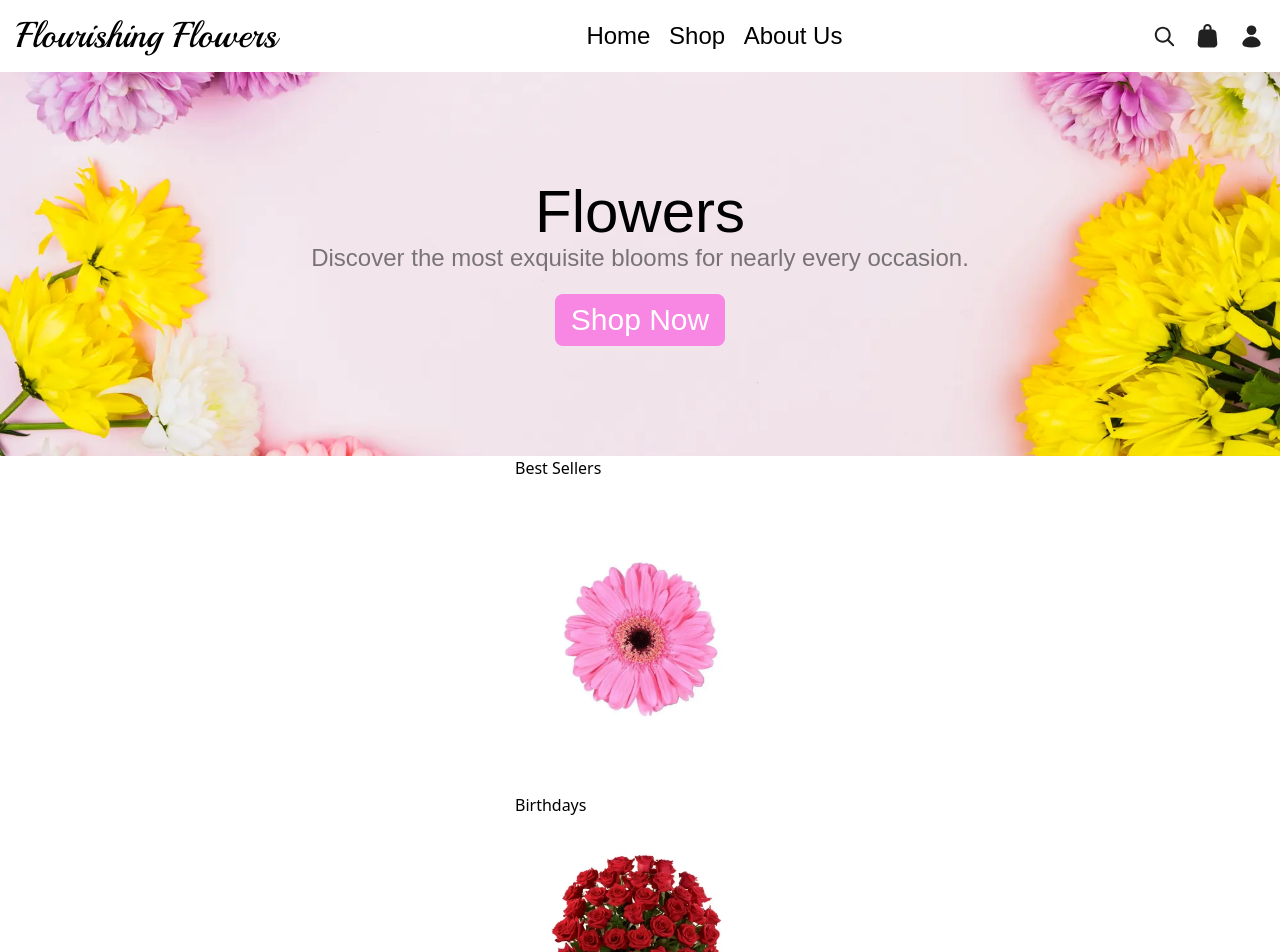
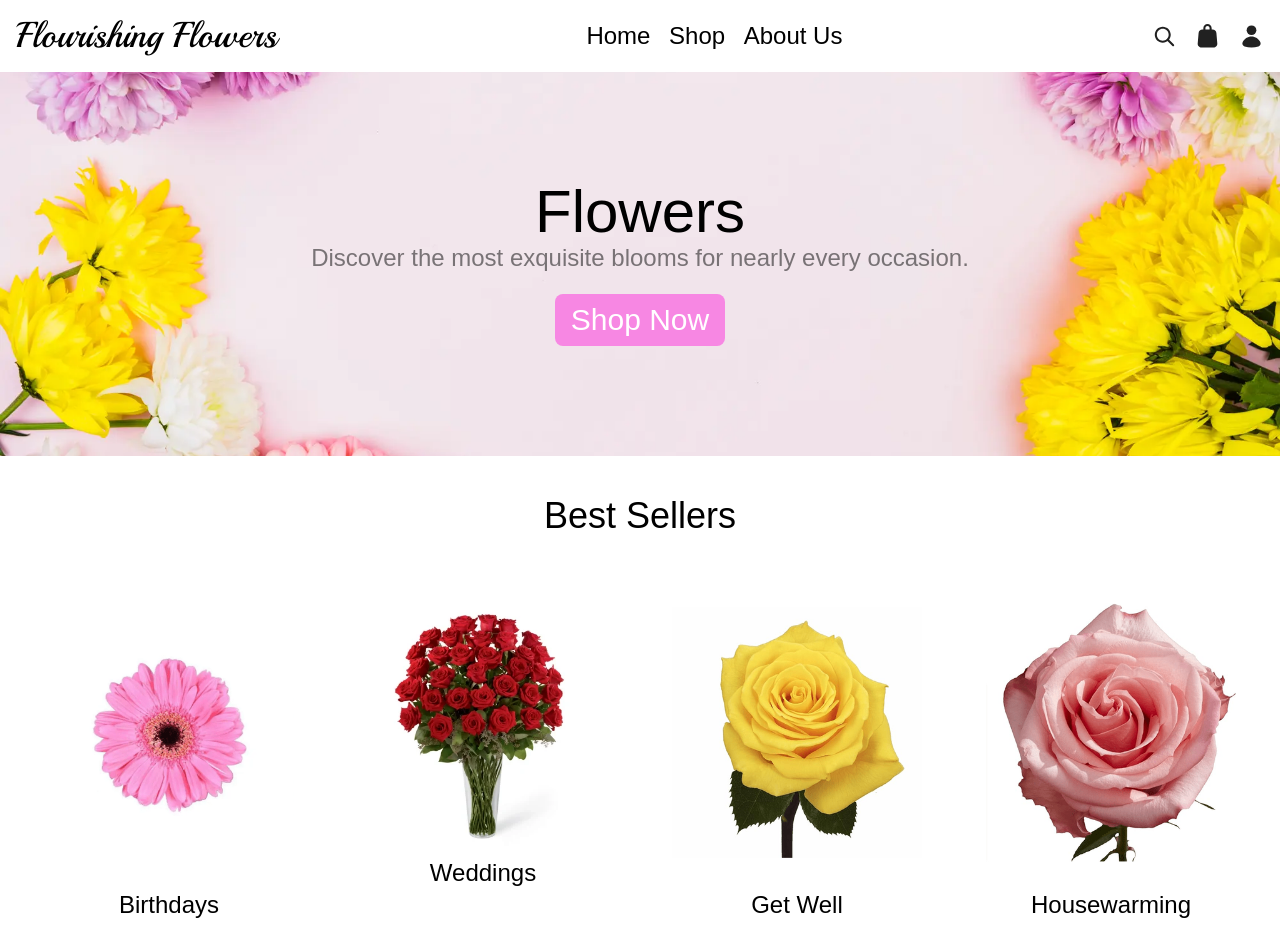
Before and after one commit to robertchapmanrlc/flourishing-flowers, a Next.js app: page / in a window 1280 px wide. Shown: the top 952 px of the page. Built offline with nearby package versions, Linux system fonts and the light colour scheme; a web font is replaced by a local one.

Commit message:
Stylized the best sellers section of the landing pge

```diff
--- a/src/app/page.tsx
+++ b/src/app/page.tsx
@@ -17,43 +17,45 @@ export default function Main() {
           </button>
         </div>
       </section>
-      <section>
-        <h3>Best Sellers</h3>
-        <div>
+      <section className="w-full py-10 flex flex-col items-center justify-center gap-y-10">
+        <h3 className="font-pokova text-4xl">Best Sellers</h3>
+        <div className="w-full flex justify-center gap-x-16">
+          <div className="flex flex-col items-center">
             <Image
               src="/products/pink-daisy-plant.png"
               alt="Pink Daisy Plant"
               width={250}
               height={250}
             />
-          <h5>Birthdays</h5>
+            <h5 className="font-pokova text-2xl">Birthdays</h5>
           </div>
-        <div>
+          <div className="flex flex-col items-center">
             <Image
               src="/products/red-rose-bouquet.webp"
               alt="Red Rose Bouquet"
               width={250}
               height={250}
             />
-          <h5>Weddings</h5>
+            <h5 className="font-pokova text-2xl">Weddings</h5>
           </div>
-        <div>
+          <div className="flex flex-col items-center">
             <Image
               src="/products/yellow-rose-plant.png"
               alt="Yellow Rose Plant"
               width={250}
               height={250}
             />
-          <h5>Get Well</h5>
+            <h5 className="font-pokova text-2xl">Get Well</h5>
           </div>
-        <div>
+          <div className="flex flex-col items-center">
             <Image
               src="/products/pink-rose-plant.png"
               alt="Pink Rose Plant"
               width={250}
               height={250}
             />
-          <h5>Housewarming</h5>
+            <h5 className="font-pokova text-2xl">Housewarming</h5>
+          </div>
         </div>
         <button className="mt-5 bg-primary py-2 px-4 rounded-lg text-white font-pokova text-3xl">
           Shop all
```
Lines whose indentation alone changed are shown as unchanged.
